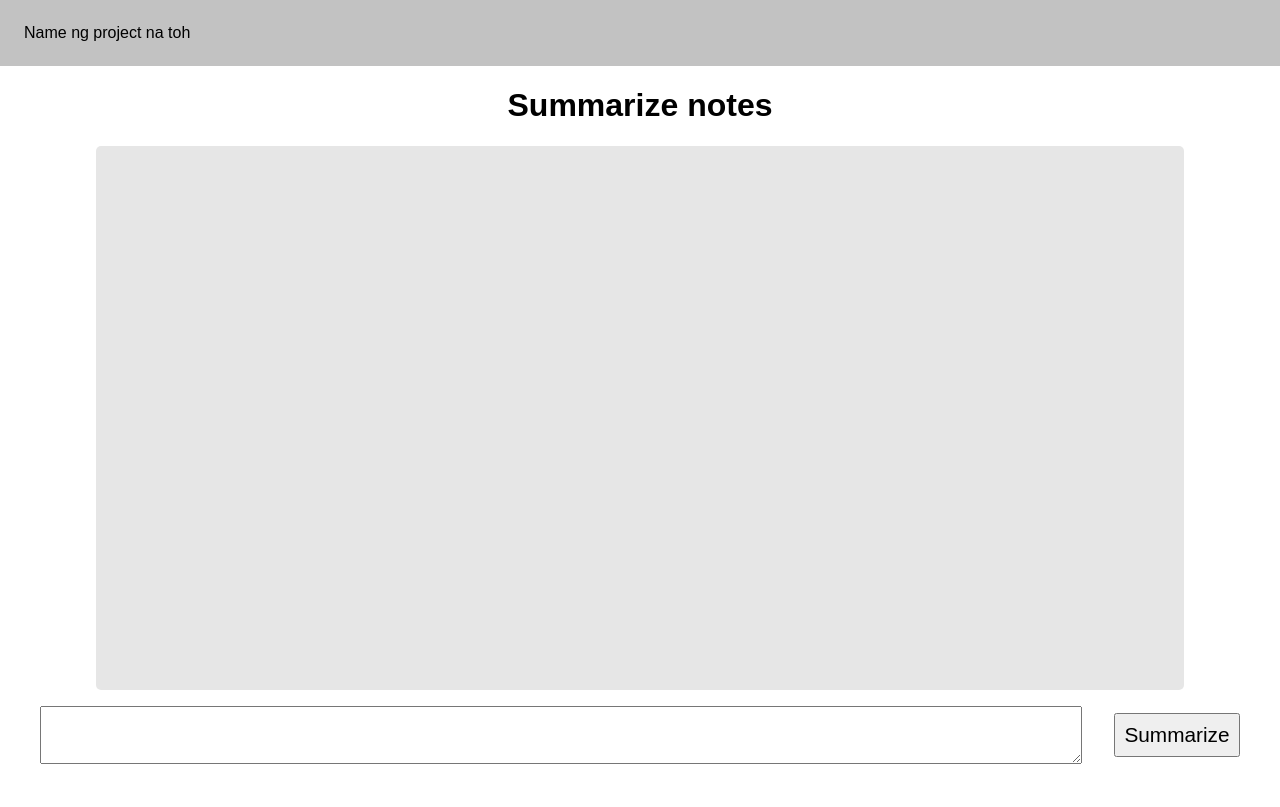
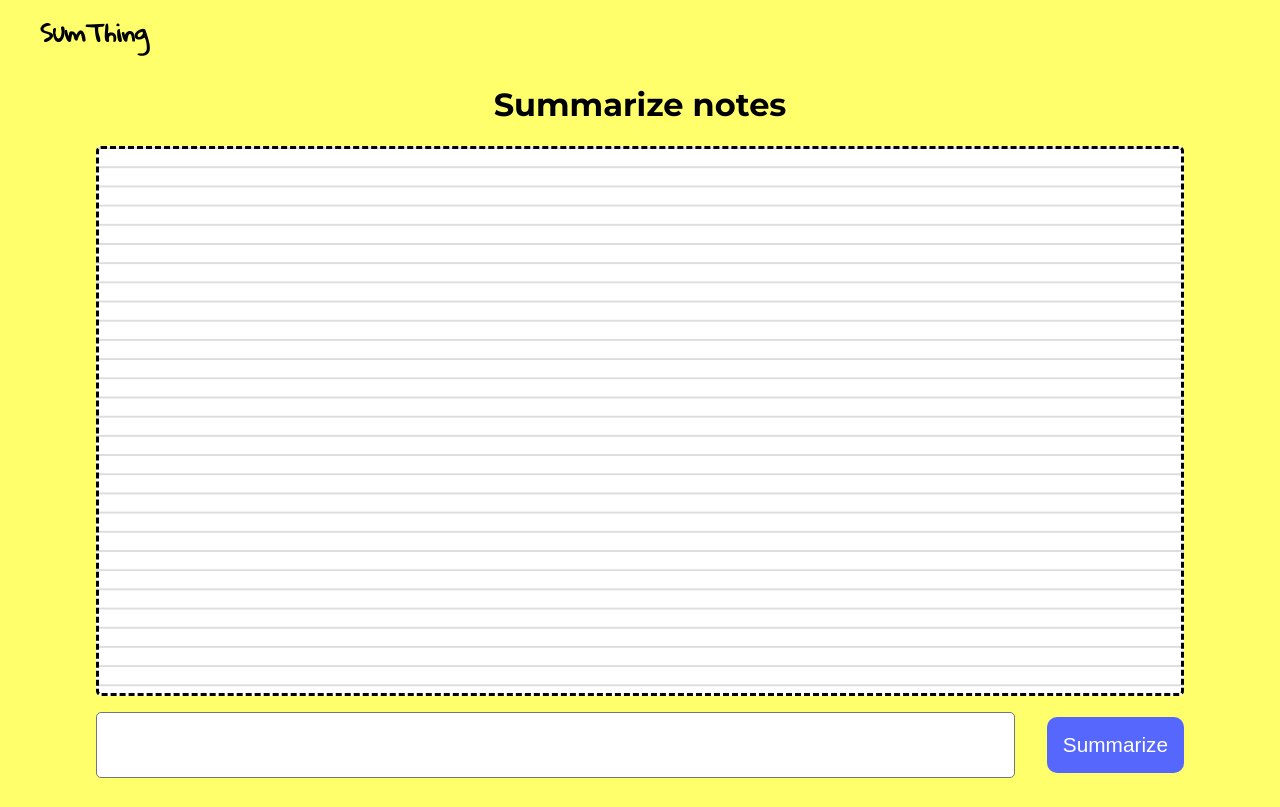
Before and after one commit to menchmallow/hackathon, a website: page public/index.html in a window 1280 px wide. Drawn offline with Linux system fonts and the light colour scheme.

Commit message:
improved ui

```diff
--- a/public/index.html
+++ b/public/index.html
@@ -1,14 +1,14 @@
 <!DOCTYPE html>
 <head>
-  <title>Summarizer</title>
+  <title>SumThing</title>
   <meta name="viewport" content="width=device-width, initial-scale=1" />
   <link rel="stylesheet" href="styles.css" />
 </head>
 <body>
   <nav>
-    <span>Name ng project na toh</span>
+    <span class="gloria-hallelujah-regular logo">SumThing</span>
   </nav>
-  <div class="main-container">
+  <div class="main-container montserrat">
     <h1>Summarize notes</h1>
     <div id="results">
       <div class="loader"></div>
@@ -17,7 +17,7 @@
     <div class="input-container">
       <button id="download-pdf">Save as PDF</button>
       <div class="input-container2">
-        <textarea id="input"></textarea>
+        <textarea id="input" class="montserrat"></textarea>
         <button id="generate-btn">Summarize</button>
       </div>
     </div>
--- a/public/styles.css
+++ b/public/styles.css
@@ -1,12 +1,32 @@
+@import url("https://fonts.googleapis.com/css2?family=Gloria+Hallelujah&family=Montserrat:ital,wght@0,100..900;1,100..900&display=swap");
+
 body {
   padding: 0;
   margin: 0;
   font-family: Arial, Helvetica, sans-serif;
+  background-color: rgb(255, 255, 108);
+}
+
+.gloria-hallelujah-regular {
+  font-family: "Gloria Hallelujah", cursive;
+  font-weight: 700;
+  font-style: normal;
+}
+
+.montserrat {
+  font-family: "Montserrat", sans-serif;
+  font-optical-sizing: auto;
+  font-weight: 300;
+  font-style: normal;
 }
 
 nav {
-  background-color: rgb(194, 194, 194);
-  padding: 1.5rem;
+  padding: 0.5rem;
+}
+
+.logo {
+  font-size: 1.5em;
+  margin-left: 2rem;
 }
 
 h1 {
@@ -19,14 +39,18 @@ h1 {
 
 #results {
   height: 60vh;
-  background-color: rgb(230, 230, 230);
   margin: 1rem 6rem;
+  padding: 2rem;
   border-radius: 5px;
-  padding: 2rem;
+  font-size: 1.3rem;
   overflow-y: auto;
+  border: 0.2rem dashed black;
+  background: linear-gradient(white 90%, #ddd 90%);
+  background-size: 100% 1.2rem;
 }
 
 .input-container {
+  margin: 0 6rem;
   gap: 2rem;
 }
 
@@ -38,27 +62,43 @@ h1 {
 }
 
 #input {
-  font-size: 1.3rem;
-  width: 80%;
+  font-size: 1rem;
+  width: 100%;
   padding: 0.5rem;
-  height: 5vh;
+  height: 6vh;
+  border-radius: 5px;
   overflow-y: auto;
+  resize: none;
 }
 
 #generate-btn {
   font-size: 1.3rem;
-  padding: 0.5rem;
+  padding: 1rem 1rem;
+  border: none;
+  border-radius: 10px;
+  background-color: #5667fd;
+  color: white;
+}
+
+#generate-btn:hover {
+  cursor: pointer;
+  background-color: #2339ff;
 }
 
 #download-pdf {
   font-size: 1rem;
-  margin-left: 6.5rem;
   margin-bottom: 1rem;
+  border-radius: 5px;
+  border: none;
   display: none;
+  background-color: white;
+  padding: 0.5rem;
 }
 
-#generate-btn:hover {
+#download-pdf:hover {
   cursor: pointer;
+  background-color: #5667fd;
+  color: white;
 }
 
 .loader {
```
